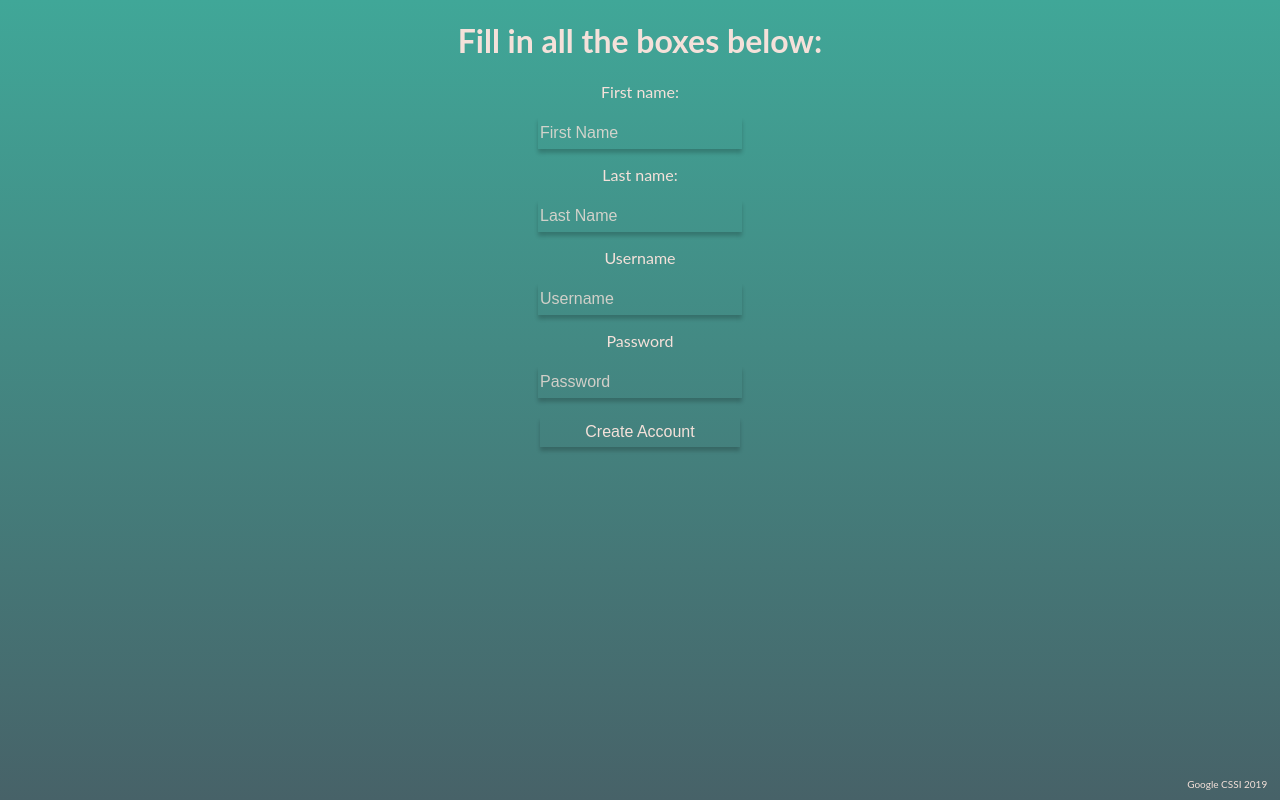
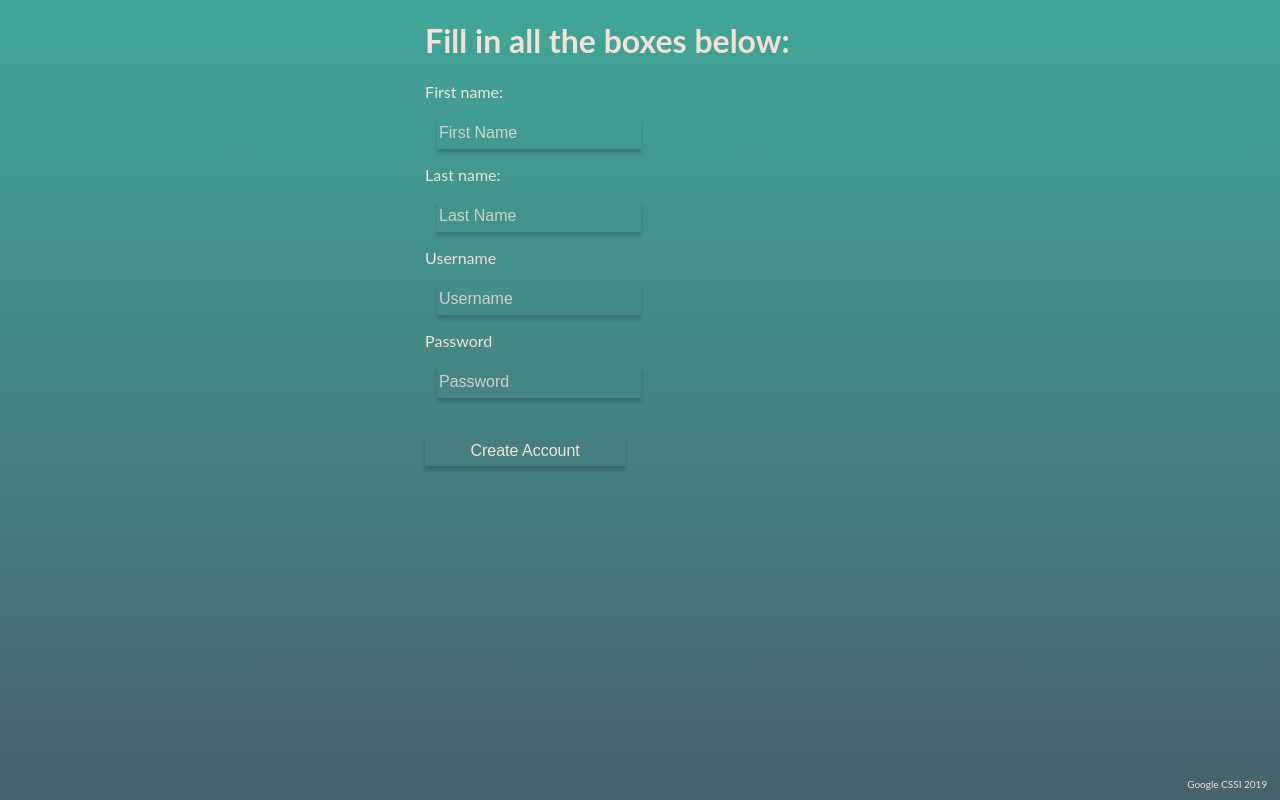
Before and after one commit to ditulliojx2693/Kravings, a Python web app: template templates/signin.html in a window 1280 px wide. Run offline with Jinja, Linux system fonts and the light colour scheme; the template is opened without the code that fills it, so the values that code supplies are empty.

Commit message:
formatting?

```diff
--- a/main.py
+++ b/main.py
@@ -21,11 +21,6 @@ class HomePage(webapp2.RequestHandler):
         self.response.write(home_template.render())  # the response
 
 class LoginPage(webapp2.RequestHandler):
-<<<<<<< HEAD
-    def get(self):
-        login_template = the_jinja_env.get_template('templates/login.html')
-        self.response.write(login_template.render())  # the response
-=======
     def post(self):
         login_template = the_jinja_env.get_template('templates/login2.html')
         self.response.write(login_template.render())
@@ -34,7 +29,6 @@ class SignInPage(webapp2.RequestHandler):
     def post(self):
         signin_template = the_jinja_env.get_template('templates/signin.html')
         self.response.write(signin_template.render())
->>>>>>> c2b3e2632228c4c8cda5a9122167979e13969124
 
 class SignUpPage(webapp2.RequestHandler):
     def get(self):
--- a/stylesheets/login.css
+++ b/stylesheets/login.css
@@ -11,7 +11,6 @@ html{
   height: 100%;
   background-repeat:no-repeat;
   background-size:cover;
-  text-align:center;
 }
 #signUp{
   border-style:none;
@@ -69,3 +68,16 @@ p{
   margin-left: auto;
   margin-right: auto;
 }
+.align{
+  padding-left: 33%;
+  padding-right: 20%;
+}
+.loginCenter{
+  text-align:center;
+}
+.signUp{
+  margin-left:2%;
+}
+#submitSignUp{
+
+}
--- a/stylesheets/style.css
+++ b/stylesheets/style.css
@@ -223,5 +223,5 @@ html{
 
 }
 #signUpButton{
-
+  text-decoration: none;
 }
--- a/templates/login2.html
+++ b/templates/login2.html
@@ -20,6 +20,7 @@
     <div class="header">
       <img src="images/logo_burger.png" alt="logo" class="logo">
     </div>
+    <div class="loginCenter">
     <h1> Login to Kravings</h1>
     <form class="" action="index.html" method="post">
       <input type="text" name="username" placeholder="Username" id="username"> <br> <br>
@@ -28,6 +29,7 @@
       <input type="submit" value="Submit">
     </form><br>
     <form class="" action="/signup" method="post"><button type="submit" name="button" id="signUp">Don't have an account? Sign up here!</button></form>
+    </div>
     <div class="footer">
       <p class="footerText">Google CSSI 2019</p>
     </div>
--- a/templates/signin.html
+++ b/templates/signin.html
@@ -6,18 +6,20 @@
     <link rel="stylesheet" href="stylesheets/login.css">
   </head>
   <body>
+    <div class="align">
     <form class="form" action="/login" method="post">
       <h1>Fill in all the boxes below:</h1>
       <p>First name:</p>
-      <input type="text" name="first_name" placeholder="First Name">
+      <input type="text" name="first_name" placeholder="First Name" class = "signUp">
       <p>Last name:</p>
-      <input type="text" name="last_name" placeholder="Last Name">
+      <input type="text" name="last_name" placeholder="Last Name" class="signUp">
       <p>Username</p>
-      <input type="text" name="username" placeholder="Username">
+      <input type="text" name="username" placeholder="Username" class="signUp">
       <p>Password</p>
-      <input type="text" name="password" placeholder="Password"><br><br>
-      <input type="submit" value="Create Account">
+      <input type="text" name="password" placeholder="Password" class="signUp"><br><br><br>
+      <input type="submit" value="Create Account" id="submitSignUp">
     </form>
+    </div>
     <div class="footer">
       <p class="footerText">Google CSSI 2019</p>
     </div>
```
